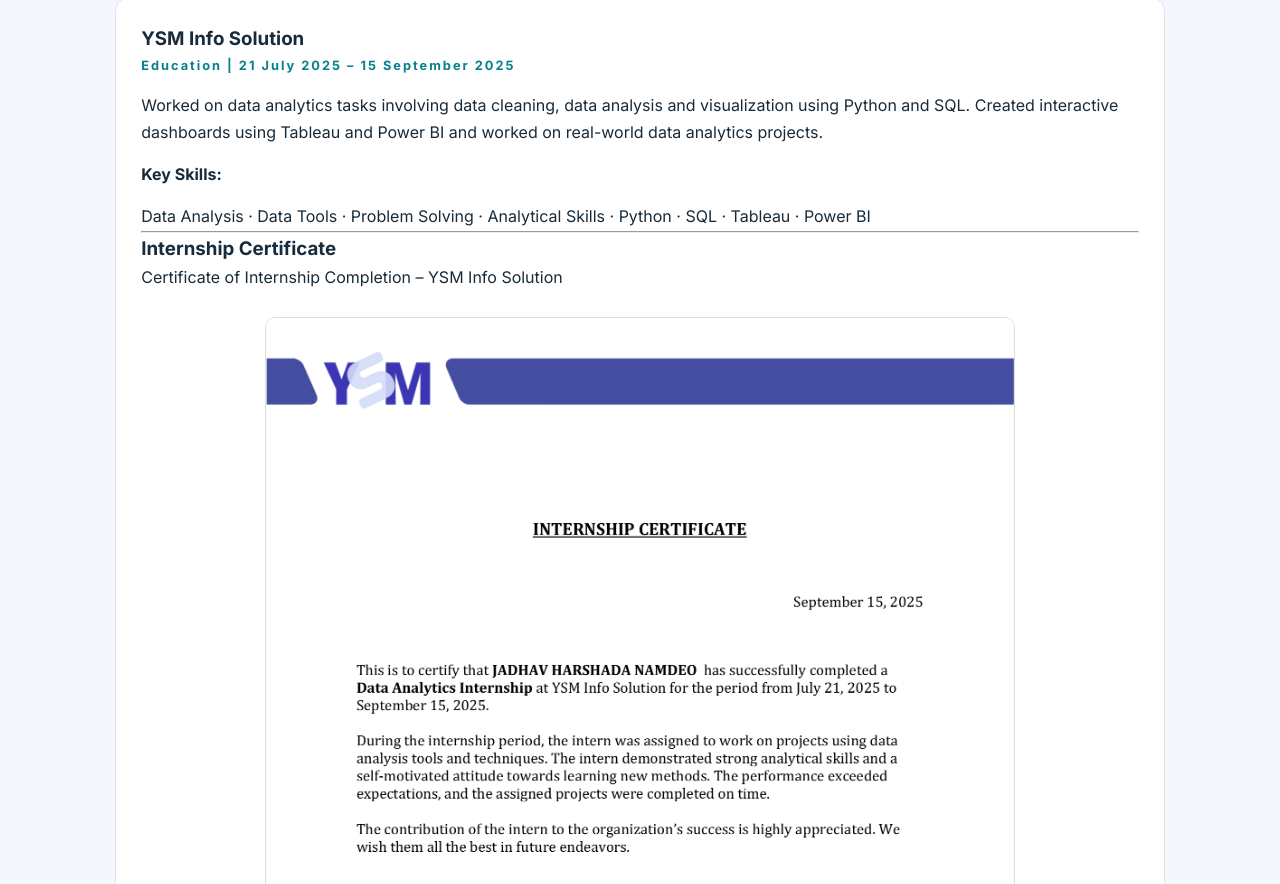
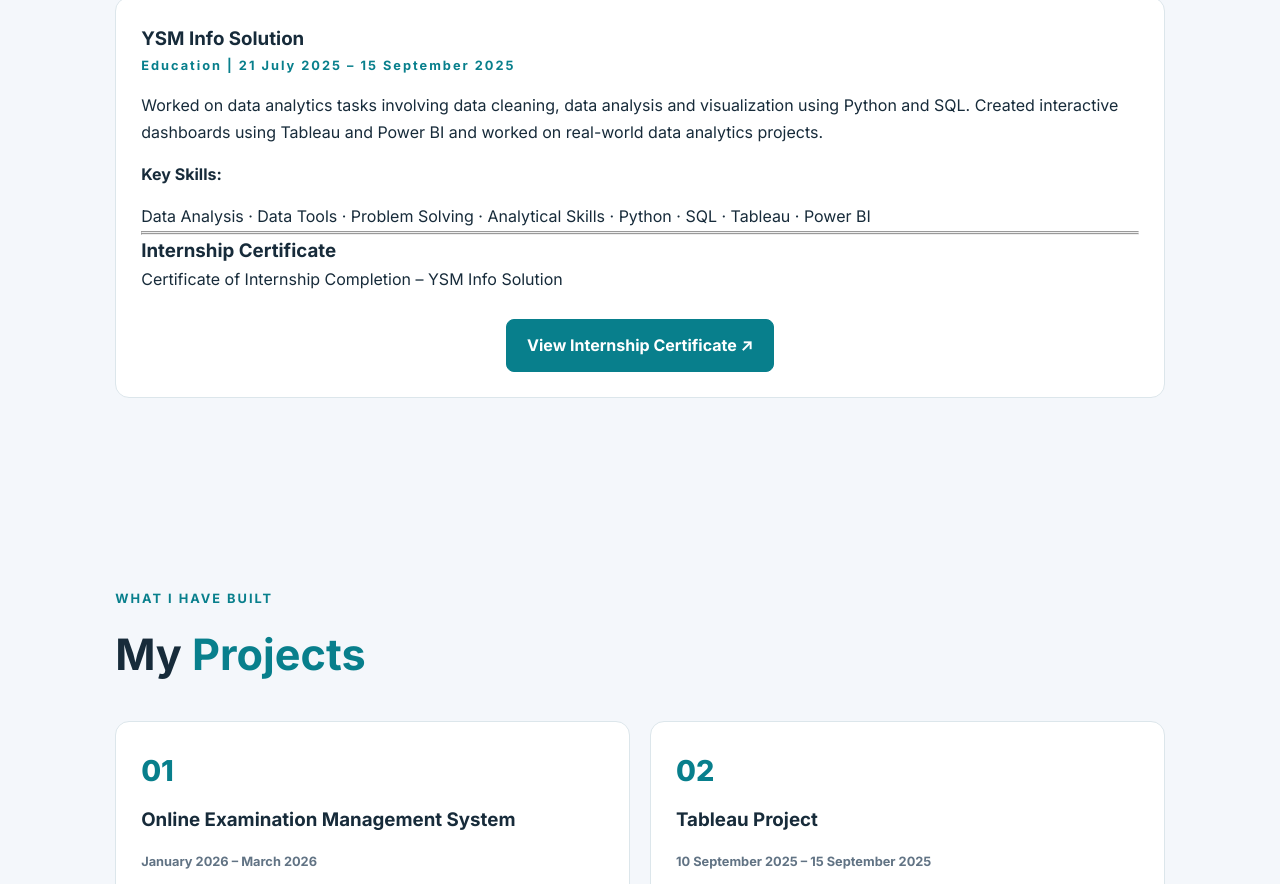
Before and after one commit to HarshadaJadhav2005/harshada-portfolio-2026, a plain HTML site: page index.html in a window 1280 px wide. Shown: the part 2358-3242 px from the top of the page. Drawn offline with Linux system fonts and the light colour scheme.

```diff
--- a/index.html
+++ b/index.html
@@ -211,24 +211,20 @@
 
   <hr>
 
+<hr>
+
 <h3>Internship Certificate</h3>
 
 <p>Certificate of Internship Completion – YSM Info Solution</p>
 
 <div style="text-align:center; margin-top:25px;">
 
-  <img
-    src="https://harshadajadhav2005.github.io/harshada-portfolio-2026/certificates/internship%20certificate.png"
-    alt="YSM Info Solution Internship Certificate"
-    style="display:block; width:100%; max-width:750px; height:auto; margin:20px auto; border-radius:10px; border:1px solid #ddd;"
-  >
-
   <a
     href="https://harshadajadhav2005.github.io/harshada-portfolio-2026/certificates/internship%20certificate.png"
     target="_blank"
     rel="noopener noreferrer"
     class="btn">
-    View Certificate ↗
+    View Internship Certificate ↗
   </a>
 
 </div>
```
